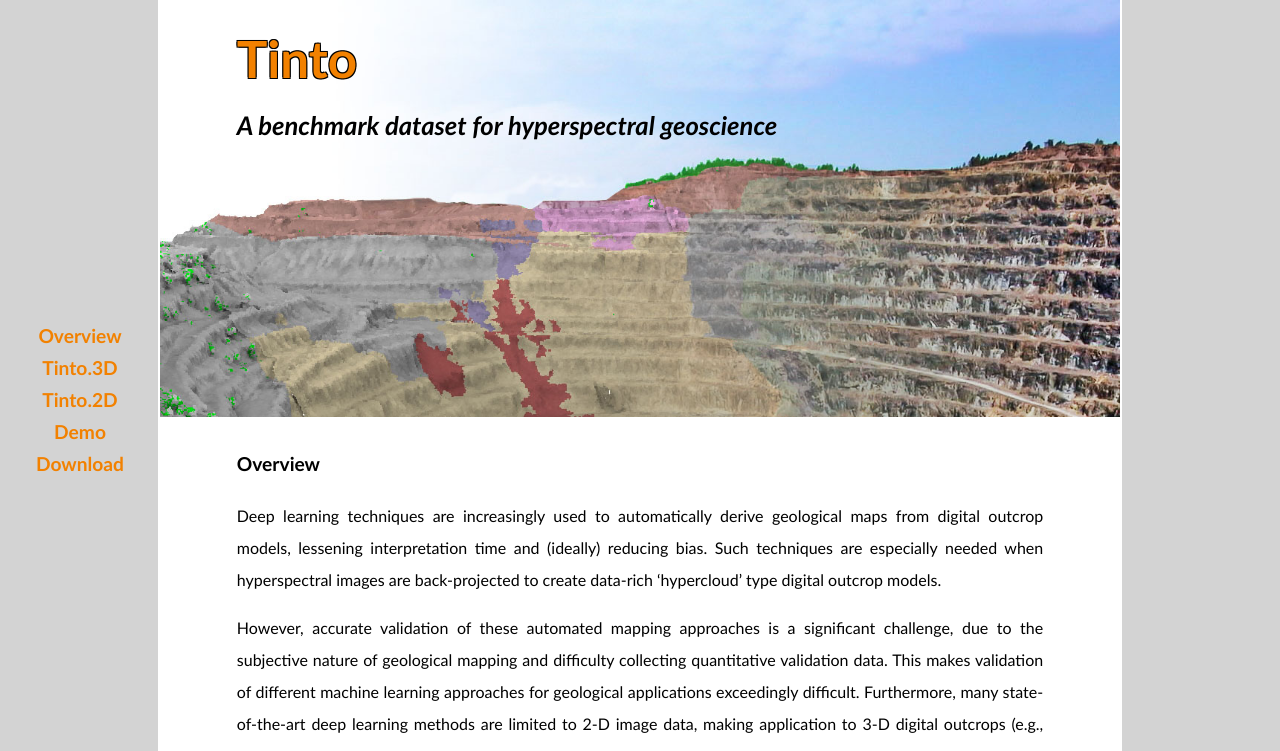
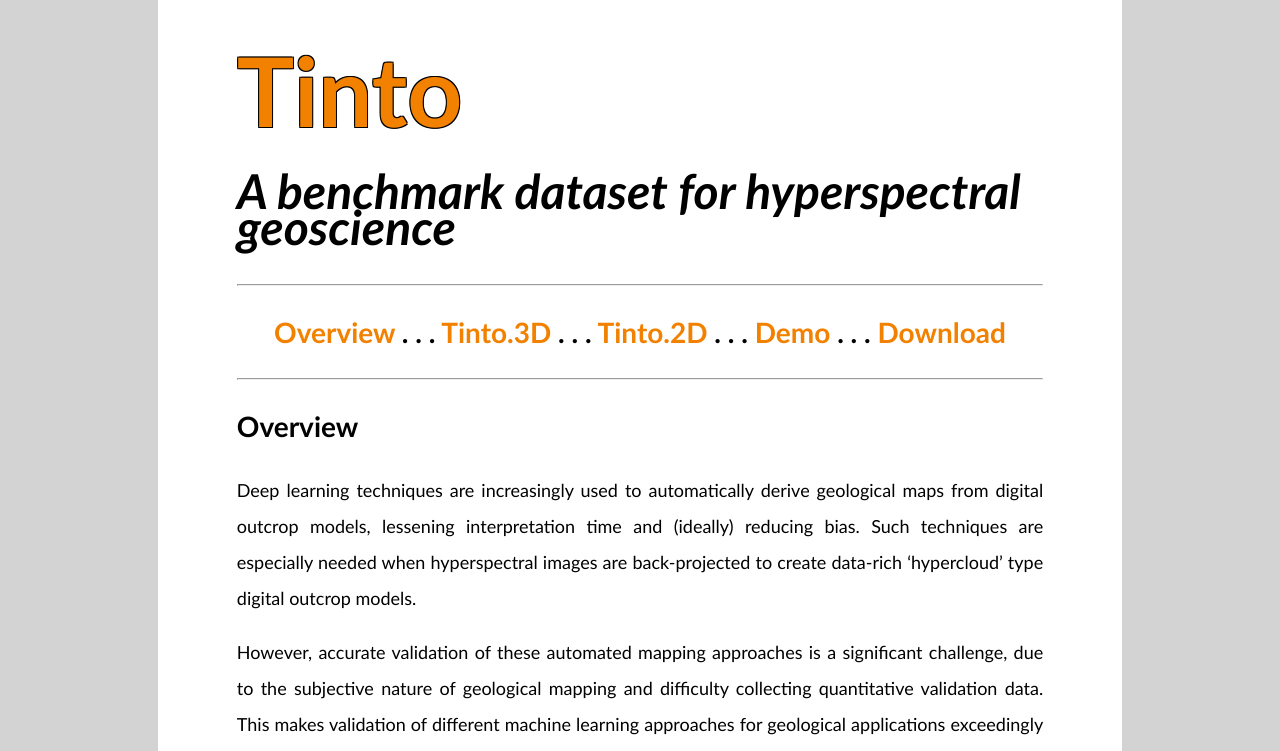
Before and after one commit to hifexplo/tinto, a plain HTML site: page index.html in a window 1280 px wide. Shown: the top 751 px of the page. Drawn offline with nearby package versions, Linux system fonts and the light colour scheme.

Commit message:
removed ugly header image

```diff
--- a/index.html
+++ b/index.html
@@ -4,16 +4,25 @@
   <meta name="viewport" content="width=device-width, initial-scale=1, minimum-scale=1, maximum-scale=1">
   <title>Tinto Benchmark</title>
   <link rel="stylesheet" href="./style.css">
-  <script type="text/javascript" src="https://code.jquery.com/jquery-1.7.1.min.js"></script>
 </head>
 
 <body>
   <!-- Main body -->
-  <div class="bg" id="background" onscroll="moveScroller()">
-    <img src='img/header.jpg' id='headimg'></img>
+  <div class="bg" id="background">
     <div id="titleblock">
       <h1>Tinto</h1>
       <h2><i>A benchmark dataset for hyperspectral geoscience</i></h2>
+      <hr/>
+      <div style="text-align: center">
+      <h3>
+      <a href="#overview" >Overview</a> . . .
+      <a href="#tinto3d">Tinto.3D</a> . . .
+      <a href="#tinto2d">Tinto.2D</a> . . .
+      <a href="#demo">Demo</a> . . .
+      <a href="#download">Download</a>
+      <h3>
+      </div>
+      <hr/>
     </div>
 
     <div id="bodytext">
@@ -92,7 +101,7 @@
     <p><i>Afifi et. al., Tinto: A Benchmark Dataset for Hyperspectral Segmentation in the Geosciences. <b>Some awesome journal</b> 2023 </i></p>
   </div>
 
-  <div id="menublock">
+  <!--<div id="menublock">
     <b>
     <div id="menutext" >
       <a href="#overview" >Overview</a><br/>
@@ -102,7 +111,7 @@
       <a href="#download">Download</a><br/>
     </div>
     </b>
-  </div>
+  </div> -->
 
 </body>
 
--- a/style.css
+++ b/style.css
@@ -10,7 +10,7 @@ html,
     body {
       background: lightgray;
       font-family: "Avenir Light", Avenir, Calibri, Arial, sans-serif;
-      font-size: 16px;
+      font-size: 18px;
       line-height: 2em;
       color: white;
       text-align: center;
@@ -19,7 +19,7 @@ html,
 
     h1 {
       font-family: Avenir, Calibri, Arial, sans-serif;
-      font-size: 4vw;
+      font-size: 96px;
       z-index: 2;
       color: var(--c1);
       text-shadow: -1px -1px 0 #000, 1px -1px 0 #000, -1px 1px 0 #000, 1px 1px 0 #000;
@@ -27,13 +27,13 @@ html,
 
     h2 {
       font-family: Avenir, Calibri, Arial, sans-serif;
-      font-size: 2vw;
+      font-size: 48px;
       z-index: 2;
     }
 
     h3 {
       font-family: Avenir, Calibri, Arial, sans-serif;
-      font-size: 1.5vw;
+      font-size: 28px;
       z-index: 2;
     }
 
@@ -119,27 +119,14 @@ html,
 
     #titleblock
     {
-      position: absolute;
-      top: 0px;
-      left: 0px;
-      width: 100%;
-      margin-left: 6vw;
-      padding-top: 1vh;
-      text-align: left;
-    }
-
-    #headimg
-    {
       position: relative;
       top: 0px;
       left: 0px;
-      width:100%;
-
-      object-fit: cover;
-      object-position: 100% 0px;
-      z-index: -1;
-
-      border-bottom:2px solid white;
+      width: 84%;
+      margin-left: 6vw;
+      padding-right: 6vw;
+      padding-top: 1vh;
+      text-align: left;
     }
 
     /* Links */
```
